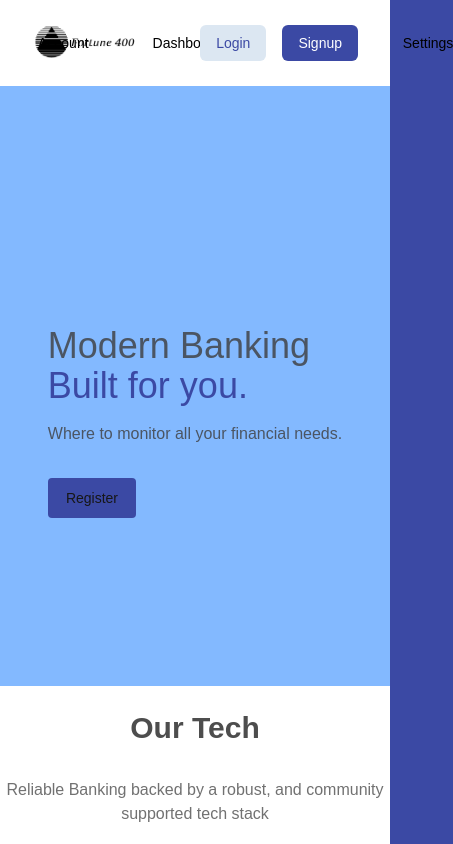
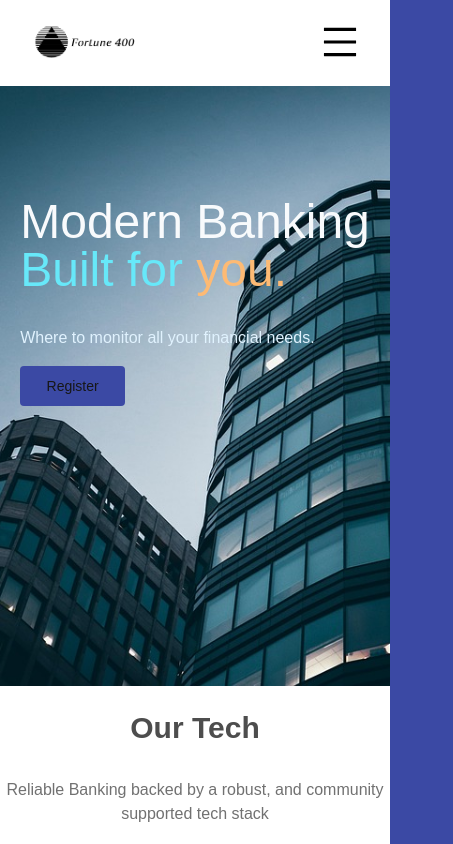
Before and after one commit to LorrellW/Commerce-Bank-App, a Next.js app in the folder fortune400/: page / in a window 390 px wide. Shown: the top 844 px of the page, 453 px wide, since content can reach past the window. Built offline with nearby package versions, Linux system fonts and the light colour scheme.

Commit message:
updates
-new homepage
-navBar -->Hamburger menu on collapse
-navBar ui elements

```diff
--- a/fortune400/src/app/components/NavBar.tsx
+++ b/fortune400/src/app/components/NavBar.tsx
@@ -1,11 +1,26 @@
+"use client"
+
 import React from "react";
 import Link from "next/link";
 import Image from "next/image";
 import Logo from "@/app/Icons/F4-logo.png";
+import { useState } from "react";
+import { MenuOutlined } from "@ant-design/icons";
+import ButtonGroup from "antd/es/button/button-group";
+import { Button } from "antd";
 
-const Navbar = () => {
+
+
+
+
+const Navbar: React.FC = () => {
+  const [isOpen, setIsOpen] = useState(false)
+  const handleClick = () => {
+    setIsOpen((prev => !prev))
+  };
   return (
     <nav className="navbar top grid grid-cols-3 items-center px-8 py-4 bg-white">
+
       {/* Left Section - Logo */}
       <div className="flex items-center justify-start">
         <Image
@@ -19,20 +34,94 @@ const Navbar = () => {
       </div>
 
       {/* Center Section - Navigation Links */}
-      <div className="flex justify-center text-sm space-x-16 font-geist-mono">
-        <Link className="text-black hover:text-gray-700" href="/">Home</Link>
-        <Link className="text-black hover:text-gray-700" href="/pages/account">Account</Link>
-        <Link className="text-black hover:text-gray-700" href="/pages/taxes">Dashboard</Link>
-        <Link className="text-black hover:text-gray-700" href="/pages/Services">Services</Link>
-        <Link className="text-black hover:text-gray-700" href="/pages/settings">Settings</Link>
+      <div className="flex items-center justify-center">
+        <div className="hidden lg:flex space-x-8 font-geist-mono text-sm">
+          <Link href="/" className="relative group text-black hover:text-orange-700">
+            Home
+            <span className="absolute left-0 -top-3 h-1 w-auto bg-orange-300 transition-all duration-300 group-hover:w-full"></span>
+          </Link>
+          <Link href="/pages/account" className="relative group text-black hover:text-orange-700">
+            Account
+            <span className="absolute left-0 -bottom-1 h-1 w-0 bg-blue-500  transition-all duration-300 group-hover:w-full"></span>
+          </Link>
+          <Link href="/pages/taxes" className="relative group text-black hover:text-orange-700">
+            Dashboard
+            <span className="absolute left-0 -bottom-1 h-1 w-0 bg-blue-500  transition-all duration-300 group-hover:w-full"></span>
+          </Link>
+          <Link href="/pages/Services" className="relative group text-black hover:text-orange-700">
+            Services
+            <span className="absolute left-0 -bottom-1 h-1 w-0 bg-blue-500  transition-all duration-300 group-hover:w-full"></span>
+          </Link>
+          <Link href="/pages/settings" className="relative group text-black hover:text-orange-700">
+            Settings
+            <span className="absolute left-0 -top-3 h-1 w-auto bg-orange-300 transition-all duration-300 group-hover:w-full"></span>
+          </Link>
+        </div>
       </div>
 
-      {/* Right Section - Placeholder (Add Content Here) */}
-      <div className="flex justify-end space-x-4 ">
-        {/* Add buttons, user profile, icons, or any other content */}
-        <button className="bg-secondary rounded-md text-sm text-primary px-4 py-2 ">Login</button>
-        <button className="bg-primary text-white text-sm rounded-md px-4 py-2 ">Signup</button>
+      {/* Right Section - Login & Signup Buttons  */}
+      <div className="lg:grid hidden ">
+        <div className="flex justify-end space-x-4">
+          <button className="bg-secondary shadow-sm rounded-md text-sm text-primary px-4 py-2">
+            Login
+          </button>
+          <button className="bg-primary shadow-sm text-white text-sm rounded-md px-4 py-2">
+            Signup
+          </button>
+        </div>
       </div>
+
+      <div className="lg:hidden grid justify-items-end">
+        <button onClick={handleClick} className="focus:outline-none">
+          <MenuOutlined className="text-black text-4xl" />
+        </button>
+      </div>
+
+      {/* Conditionally Rendered Mobile Menu */}
+      {isOpen && (
+        <section className="fixed inset-0 z-50 w-screen">
+
+          {/* drop down menu overlay */}
+          <div className=" absolute inset-0 bg-black opacity-50" onClick={() => setIsOpen(false)}>
+
+          </div>
+
+          {/* Menu content container links */}
+          <div className="relative flex items-center justify-center h-full">
+            <div className="grid grid-rows-6 border-black place-items-center gap-y-2 bg-slate-300 p-5 rounded-lg">
+            <Link href="/" className="relative group text-black hover:text-orange-700" onClick={()=>setIsOpen(false)}>
+            Home
+            <span className="absolute left-0 -bottom-1 h-1 w-auto bg-orange-300 transition-all duration-300 group-hover:w-full"></span>
+          </Link>
+          <Link href="/pages/account" className="relative group text-black hover:text-orange-700" onClick={()=>setIsOpen(false)}>
+            Account
+            <span className="absolute left-0 -bottom-1 h-1 w-0 bg-blue-500  transition-all duration-300 group-hover:w-full"></span>
+          </Link>
+          <Link href="/pages/taxes" className="relative group text-black hover:text-orange-700" onClick={()=>setIsOpen(false)}>
+            Dashboard
+            <span className="absolute left-0 -bottom-1 h-1 w-0 bg-blue-500  transition-all duration-300 group-hover:w-full"></span>
+          </Link>
+          <Link href="/pages/Services" className="relative group text-black hover:text-orange-700" onClick={()=>setIsOpen(false)}>
+            Services
+            <span className="absolute left-0 -bottom-1 h-1 w-0 bg-blue-500  transition-all duration-300 group-hover:w-full"></span>
+          </Link>
+          <Link href="/pages/settings" className="relative group text-black hover:text-orange-700" onClick={()=>setIsOpen(false)}>
+            Settings
+            <span className="absolute left-0 -bottom-1 h-1 w-auto bg-orange-300 transition-all duration-300 group-hover:w-full"></span>
+          </Link>
+              <div className="flex gap-2">
+              <Button>Login</Button>
+              <Button>SignUp</Button>
+              </div>
+
+              {/* Add additional links as needed */}
+            </div>
+          </div>
+        </section>
+
+      )}
+
+
     </nav>
   );
 };
--- a/fortune400/src/app/page.tsx
+++ b/fortune400/src/app/page.tsx
@@ -17,6 +17,7 @@ import react from "@/app/Icons/react.svg";
 import tailWind from "@/app/Icons/tailWind.svg";
 import ts from "@/app/Icons/ts.svg";
 import bgPic2 from "@/app/Icons/building-tall.jpg"
+import bgPic3 from "@/app/Icons/building-pic.jpg"
 
 export default function Home() {
   return (
@@ -25,30 +26,28 @@ export default function Home() {
 
 
 
-        <section>
+      <section className="relative min-w-screen ">
+  {/* Full background image */}
+  <Image
+    src={bgPic3}
+    alt="Background"
+    layout="fill"
+    objectFit="cover"
+    className="absolute inset-0 z-0"
+    priority
+  />
 
-          <div className="grid lg:grid-cols-2 justify-items-center min-h-[600px] bg-secondary2">
-            <div className="flex-row">
-
-              <p className="pt-60 lg:text-6xl text-4xl text-gray-600">Modern Banking</p>
-              <p className="lg:text-6xl text-4xl text-primary">Built for you.</p>
-              <p className="lg:text-md py-4 text-gray-600">
+  {/* Content overlay */}
+  <div className="relative grid lg:grid-cols-2 justify-items-center min-h-[600px]">
+    <div className=" flex flex-col">
+      <p className="mt-28 lg:text-6xl text-5xl text-slate-50">Modern Banking</p>
+      <p className="lg:text-6xl text-5xl text-cyan-300">Built for <span className="text-orange-300">you.</span></p>
+      <p className="lg:text-md mt-8 text-sky-100">
         Where to monitor all your financial needs.
       </p>
       <button className="bg-primary mt-4 text-sm rounded w-[30%] max-h-10 h-[30%]">
         Register
       </button>
-            </div>
-            <div className="hidden lg:block">
-              <Image
-                className="flex-auto"
-                src={bgPic2}
-                alt="Fortune400 Logo"
-                width={800}
-                height={800}
-                objectFit="cover"
-                priority
-              />
     </div>
   </div>
 </section>
@@ -196,7 +195,7 @@ export default function Home() {
             <div className="text-lightText">
               Creating Streamlined Safeguarding Processes with OneRen
             </div>
-            <p className="pt-6 text-primary">read More <ArrowRightOutlined /> </p>
+            <p className="pt-6 text-primary">Read More <ArrowRightOutlined /> </p>
           </div>
 
           <div className="min-w-sm max-w-xs bg-secondary2 grid grid-rows-3 py-4 text-center justify-items-center rounded-lg">
@@ -204,7 +203,7 @@ export default function Home() {
             <div className="text-lightText">
               What are your safeguarding responsibilities and how can you manage them?
             </div>
-            <p className="pt-6 text-primary">read More <ArrowRightOutlined /> </p>
+            <p className="pt-6 text-primary">Read More <ArrowRightOutlined /> </p>
           </div>
 
           <div className="min-w-sm max-w-xs bg-secondary2 grid grid-rows-3 py-4 text-center justify-items-center rounded-lg">
@@ -212,7 +211,7 @@ export default function Home() {
             <div className="text-lightText">
               Revamping the Membership Model with Triathlon Australia
             </div>
-            <p className="pt-6 text-primary">read More <ArrowRightOutlined /> </p>
+            <p className="pt-6 text-primary">Read More <ArrowRightOutlined /> </p>
           </div>
         </section>
 
```
Lines whose indentation alone changed are shown as unchanged.
